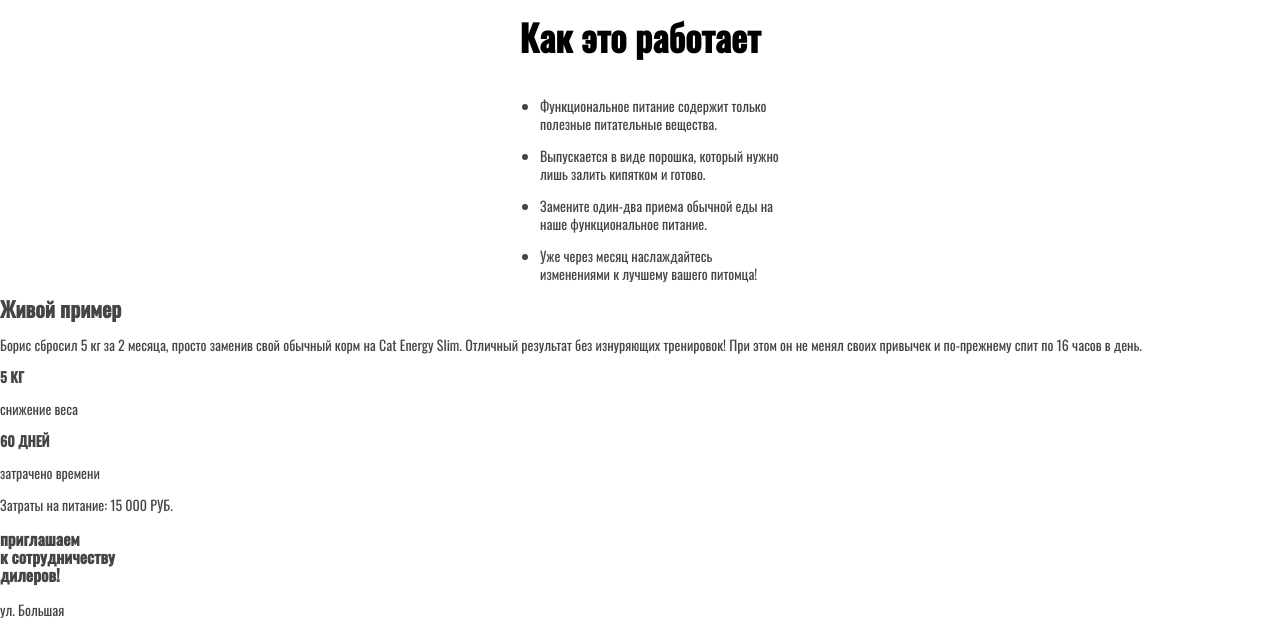
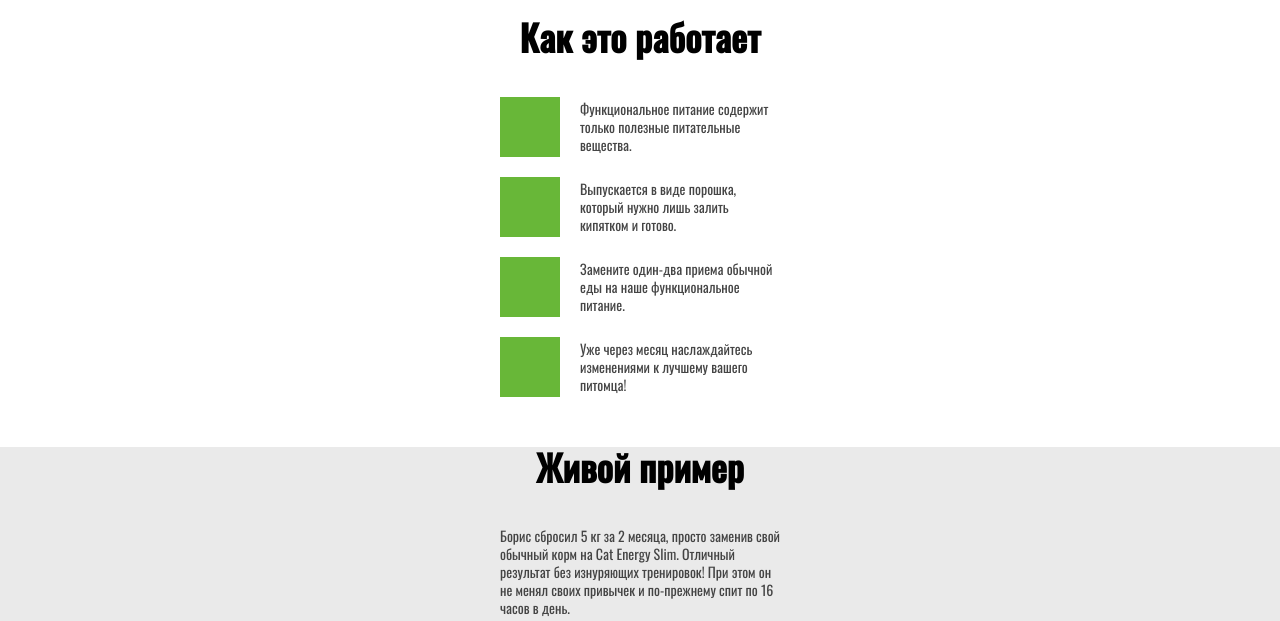
Before and after one commit to htmlacademy-adaptive/2448371-cat-energy-1, a website: page source/index.html in a window 1280 px wide. Shown: the part 1285-1906 px from the top of the page. Drawn offline with nearby package versions, Linux system fonts and the light colour scheme; files that its build step writes are made by us from their sources.

Commit message:
Стилизация главной страницы

```diff
--- a/source/index.html
+++ b/source/index.html
@@ -108,24 +108,28 @@
           <ul class="instruction__list">
             <li class="instruction__item instruction__item--1">
               <!-- Картинку с помощью before -->
+              <div class="instruction__item-box"></div>
               <p class="instruction__item-text">Функциональное питание
                 содержит только полезные
                 питательные вещества.</p>
             </li>
             <li class="instruction__item instruction__item--2">
               <!-- Картинку с помощью before -->
+              <div class="instruction__item-box"></div>
               <p class="instruction__item-text">Выпускается в виде порошка,
                 который нужно лишь залить
                 кипятком и готово.</p>
             </li>
             <li class="instruction__item instruction__item--3">
               <!-- Картинку с помощью before -->
+              <div class="instruction__item-box"></div>
               <p class="instruction__item-text">Замените один-два приема
                 обычной еды на наше
                 функциональное питание.</p>
             </li>
             <li class="instruction__item instruction__item--4">
               <!-- Картинку с помощью before -->
+              <div class="instruction__item-box"></div>
               <p class="instruction__item-text">Уже через месяц наслаждайтесь изменениями к лучшему вашего питомца!</p>
             </li>
           </ul>
@@ -144,10 +148,12 @@
               <strong class="example__result-title"> 60 ДНЕЙ</strong>
               <p class="example__result-text">затрачено времени</p>
             </div>
-            <span class="example__price">Затраты на питание: 15 000 РУБ. </span>
           </div>
+          <p class="example__price">Затраты на питание: 15 000 РУБ. </p>
           <div class="example__slider">
-            <div class="example__slider-image-wrapper"></div>
+            <div class="example__slider-image-wrapper">
+              <img src="./img/mobile-slider-before.png" alt="Толстый кот">
+            </div>
             <div class="example__slider-image-wrapper"></div>
           </div>
         </div>
@@ -158,8 +164,8 @@
           <h3 class="contacts__info-title">приглашаем <br>к сотрудничеству <br> дилеров!</h3>
           <p class="contacts__info-text">ул. Большая<br> Конюшенная, д. 19/8 <br> Санкт-Петербург</p>
         </div>
-        <div class="contacts__map"></div>
       </div>
+      <div class="contacts__map"></div>
     </section>
   </main>
   <footer class="footer">
--- a/source/less/files/body.less
+++ b/source/less/files/body.less
@@ -1,5 +1,5 @@
 body {
-  font-family: "Oswald", "Arial", sans-serif;
+  font-family: "Oswald", sans-serif;
   font-size: 14px;
   line-height: 18px;
   color: hsl(0, 0%, 27%);
--- /dev/null
+++ b/source/less/files/contacts.less
@@ -0,0 +1,27 @@
+.contacts__container {
+  width: 320px;
+  margin: 0 auto;
+  padding-left: 20px;
+  padding-right: 20px;
+  box-sizing: border-box;
+}
+
+.contacts__info {
+  display: flex;
+  justify-content: space-between;
+}
+
+.contacts__info-title {
+  margin: 0;
+  font-weight: 400;
+  font-size: 16px;
+  line-height: 20px;
+  text-transform: uppercase;
+  color: #111111;
+  padding: 0 5px;
+  box-sizing: border-box;
+}
+
+.contacts__info-text {
+  margin: 0;
+}
--- /dev/null
+++ b/source/less/files/example.less
@@ -0,0 +1,86 @@
+.example {
+  background-color: #eaeaea;
+  margin-bottom: 26px;
+}
+
+.example__container {
+  width: 320px;
+  margin: 0 auto;
+  padding-left: 20px;
+  padding-right: 20px;
+  box-sizing: border-box;
+}
+
+.example__title {
+  font-size: 36px;
+  line-height: 111%;
+  text-align: center;
+  color: #000000;
+  margin: 0;
+  margin-bottom: 40px;
+}
+
+.example__text {
+  font-size: 14px;
+  line-height: 129%;
+  color: #444444;
+  margin: 0;
+  margin-bottom: 20px;
+}
+
+.example__result {
+  display: flex;
+  flex-wrap: wrap;
+  justify-content: space-between;
+}
+
+.example__result-item {
+  display: flex;
+  position: relative;
+  width: 124px;
+  padding-top: 16px;
+  padding-bottom: 16px;
+  border: 1px solid #cfcfcf;
+  border-radius: 5px;
+  margin-bottom: 34px;
+}
+
+.example__result-title {
+  font-size: 24px;
+  line-height: 24px;
+  font-weight: 400;
+  text-transform: uppercase;
+  color: #111111;
+  margin: auto;
+}
+
+.example__result-text {
+  position: absolute;
+  left: 0;
+  right: 0;
+  bottom: -14px;
+  margin: 0 auto;
+  font-size: 12px;
+  line-height: 100%;
+  text-align: center;
+  width: 110px;
+  background-color: #eaeaea;
+  padding-left: 17px;
+  padding-right: 17px;
+  box-sizing: border-box;
+}
+
+.example__price {
+  font-weight: 400;
+  line-height: 143%;
+  text-transform: uppercase;
+  color: #000000;
+  margin-bottom: 20px;
+  text-align: center;
+}
+
+.example__slider {
+  width: 280px;
+  height: 256px;
+  padding-bottom: 40px;
+}
--- a/source/less/files/font.less
+++ b/source/less/files/font.less
@@ -13,3 +13,11 @@
   font-display: swap;
   src: url("/source/fonts/oswald/oswaldmedium.woff2") format("woff2"), url("/source/fonts/oswald/oswaldmedium.woff") format("woff");
 }
+
+@font-face {
+  font-family: "Lato";
+  font-weight: 400;
+  font-style: normal;
+  font-display: swap;
+  src: url("/source/fonts/lato/Lato-Regular.woff2") format("woff2"), url("/source/fonts/lato/Lato-Regular.woff") format("woff");
+}
--- a/source/less/files/instruction.less
+++ b/source/less/files/instruction.less
@@ -4,6 +4,7 @@
   padding-left: 20px;
   padding-right: 20px;
   box-sizing: border-box;
+  margin-bottom: 50px;
 }
 
 .instruction__title {
@@ -15,3 +16,31 @@
   color: #000000;
   white-space: nowrap;
 }
+
+.instruction__list {
+  margin: 0;
+  padding: 0;
+  list-style-type: none;
+}
+
+.instruction__item {
+  display: flex;
+  margin-bottom: 20px;
+  align-items: center;
+}
+
+.instruction__item-text {
+  font-weight: 400;
+  font-size: 14px;
+  line-height: 129%;
+  margin: 0;
+  width: 200px;
+  box-sizing: border-box;
+}
+
+.instruction__item-box {
+  width: 60px;
+  height: 60px;
+  background-color: #68b738;
+  margin-right: 20px;
+}
--- a/source/less/style.less
+++ b/source/less/style.less
@@ -4,3 +4,5 @@
 @import "./files/promo.less";
 @import "./files/program.less";
 @import "./files/instruction.less";
+@import "./files/example.less";
+@import "./files/contacts.less";
```
Also changed, not shown: source/img/mobile-slider-after.png (added), source/img/mobile-slider-before.png (added), source/img/tablet-slider-after.png (added), source/img/tablet-slider-before.png (added).
